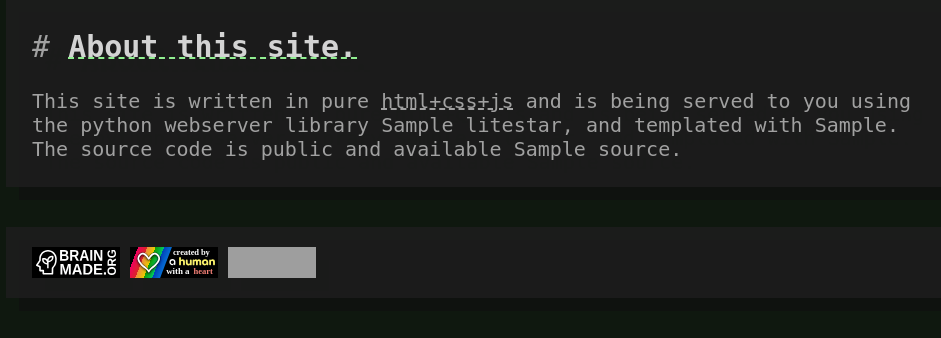
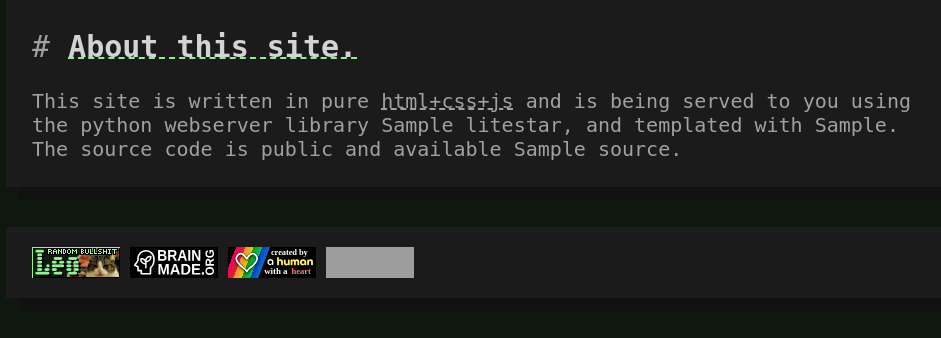
Before and after one commit to LeoCx1000/leo.might-be.gay, a Python web app: template templates/index.html in a window 1280 px wide. Shown: the part 1602-1940 px from the top of the page, without its empty margins (158-1099 px from the left). Run offline with Jinja, Linux system fonts and the light colour scheme; the template is opened without the code that fills it: most values are stand-ins (such as "Sample title", 1, 10 or a date in 2020); some libraries are stand-ins or nearby versions; grey boxes are pictures that could not be loaded.

Commit message:
Add my own tiny button

```diff
--- a/templates/index.html
+++ b/templates/index.html
@@ -78,6 +78,8 @@
 
     <div class="layout icons">
         <!-- Links to other cool sites I've found. -->
+        <a href="/gus.jpg"><img src="/static/graphics/88x31.png" class="_88x31"
+                alt="The text &quot;Leo RANDOM BULLSHIT&quot; on a dark green background. There is a picture of the site owner's cat in the bottom right."></a>
         <a href="//brainmade.org" target="_blank">
             <div class="_88x31">
                 <img alt="The Brainmade Mark" src="/static/graphics/brainmade.svg" width="82" height="25">
```
Also changed, not shown: static/graphics/88x31.png (added).
